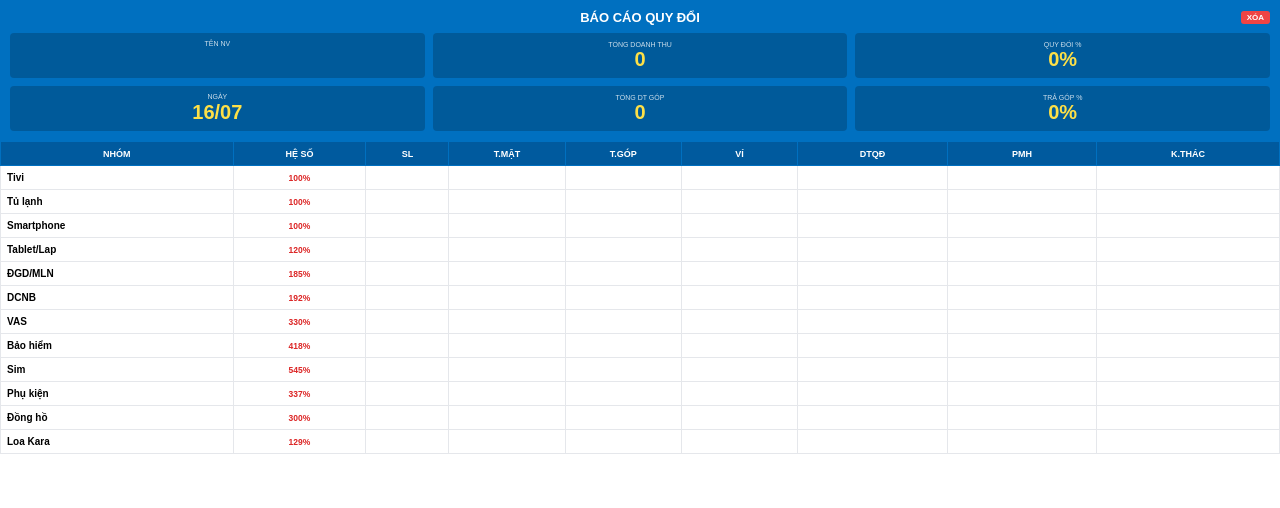
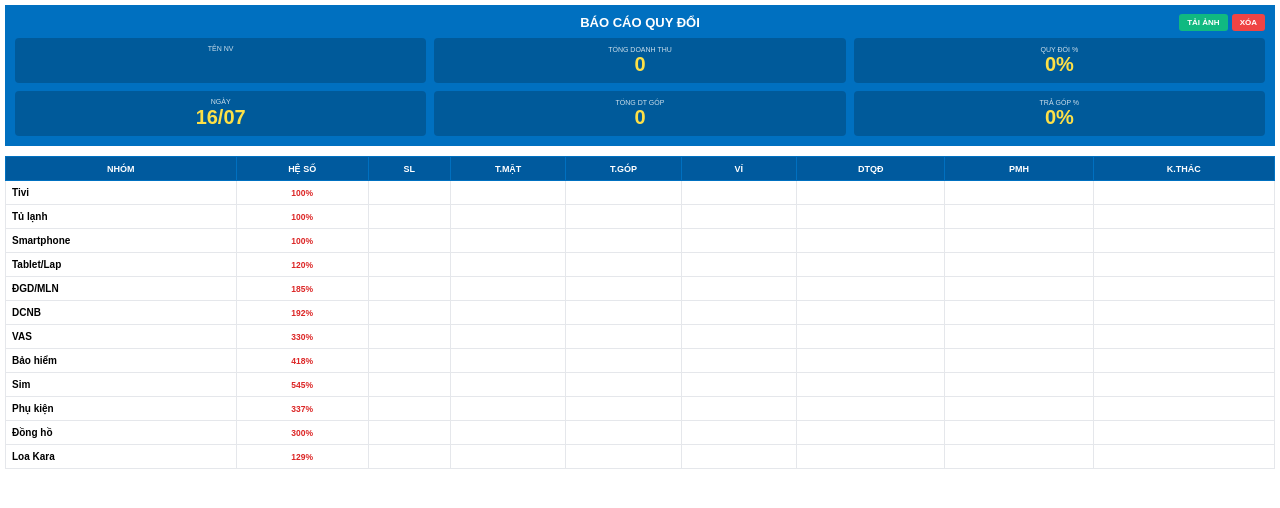
Before and after one commit to dmxbh5277/BCQ-, a plain HTML site: page index.html in a window 1280 px wide. Drawn offline with nearby package versions, Linux system fonts and the light colour scheme; a web font is replaced by a local one.

Commit message:
Update index.html

```diff
--- a/index.html
+++ b/index.html
@@ -4,24 +4,28 @@
     <meta charset="UTF-8">
     <meta name="viewport" content="width=device-width, initial-scale=1.0, minimum-scale=0.5, maximum-scale=3.0">
     <title>Báo Cáo Quy Đổi</title>
+    <script src="https://cdnjs.cloudflare.com/ajax/libs/html2canvas/1.4.1/html2canvas.min.js"></script>
     <style>
         @import url('https://fonts.googleapis.com/css2?family=Google+Sans:wght@400;500;700&display=swap');
         * { box-sizing: border-box; }
         body { font-family: 'Google Sans', sans-serif; margin: 0; background: #f3f4f6; touch-action: manipulation; }
-        .container { min-width: 400px; min-height: 100vh; display: flex; flex-direction: column; background: white; }
+        .container { min-width: 400px; min-height: 100vh; display: flex; flex-direction: column; background: white; padding: 5px; }
 
         .header { background: #0070c0; color: white; padding: 10px; display: flex; flex-direction: column; gap: 8px; }
         .header-top { display: flex; gap: 8px; align-items: center; position: relative; }
-        .btn-reset-top { position: absolute; right: 0; background: #ef4444; color: white; border: none; padding: 2px 6px; font-size: 8px; border-radius: 3px; font-weight: bold; text-transform: uppercase; cursor: pointer; }
 
-        /* Bố cục Grid 3x2 mới */
+        .btn-action { border: none; padding: 4px 8px; font-size: 8px; border-radius: 3px; font-weight: bold; text-transform: uppercase; cursor: pointer; color: white; }
+        .btn-capture { background: #10b981; }
+        .btn-reset-top { background: #ef4444; }
+        .btn-group { display: flex; gap: 4px; position: absolute; right: 0; }
+
         .grid-header { display: grid; grid-template-columns: repeat(3, 1fr); gap: 8px; }
         .input-box { background: rgba(0,0,0,0.2); border-radius: 4px; padding: 4px; height: 45px; display: flex; flex-direction: column; justify-content: center; }
         .label { font-size: 7px; opacity: 0.8; text-transform: uppercase; text-align: center; }
         .input-val { background: none; border: none; color: #fde047; font-weight: bold; text-align: center; font-size: 20px; width: 100%; outline: none; }
         .stat-val { font-size: 20px; font-weight: bold; color: #fde047; text-align: center; }
 
-        .table-wrap { flex: 1; overflow-x: auto; background: white; }
+        .table-wrap { flex: 1; overflow-x: auto; background: white; margin-top: 10px; }
         table { width: 100%; border-collapse: collapse; table-layout: fixed; border: 1px solid #e5e7eb; }
         thead { background: #005a9e; color: white; }
         th { font-size: 9px; font-weight: 700; border: 1px solid #0070c0; padding: 4px 2px; text-transform: uppercase; }
@@ -36,17 +40,19 @@
 </head>
 <body>
 
-<div class="container">
+<div class="container" id="capture-area">
     <div class="header">
         <div class="header-top">
             <div style="flex: 1; text-align: center; font-weight: bold; font-size: 13px;">BÁO CÁO QUY ĐỔI</div>
-            <button onclick="resetData()" class="btn-reset-top">Xóa</button>
+            <div class="btn-group">
+                <button onclick="downloadReport()" class="btn-action btn-capture">Tải Ảnh</button>
+                <button onclick="resetData()" class="btn-action btn-reset-top">Xóa</button>
+            </div>
         </div>
         <div class="grid-header">
             <div class="input-box"><div class="label">Tên NV</div><input type="text" id="nv-name" class="input-val" oninput="saveData()"></div>
             <div class="input-box"><div class="label">Tổng Doanh Thu</div><div id="total-rev" class="stat-val">0</div></div>
             <div class="input-box"><div class="label">Quy đổi %</div><div id="h1" class="stat-val">0%</div></div>
-
             <div class="input-box"><div class="label">Ngày</div><input type="text" id="date-display" class="input-val" oninput="saveData()"></div>
             <div class="input-box"><div class="label">Tổng DT Góp</div><div id="tg-rev" class="stat-val">0</div></div>
             <div class="input-box"><div class="label">Trả Góp %</div><div id="i1" class="stat-val">0%</div></div>
@@ -74,6 +80,7 @@
 </div>
 
 <script>
+    // ... (Giữ nguyên phần config và khởi tạo hàng như cũ)
     const config = [
         { n: 'Tivi', hs: 1.0 }, { n: 'Tủ lạnh', hs: 1.0 }, { n: 'Smartphone', hs: 1.0 },
         { n: 'Tablet/Lap', hs: 1.2 }, { n: 'ĐGD/MLN', hs: 1.85 }, { n: 'DCNB', hs: 1.92 },
@@ -96,9 +103,28 @@
         tbody.appendChild(row);
     });
 
+    // Hàm Tải Ảnh
+    function downloadReport() {
+        const btnGroup = document.querySelector('.btn-group');
+        btnGroup.style.display = 'none'; // Ẩn nút trước khi chụp
+
+        html2canvas(document.getElementById('capture-area'), {
+            scale: 2, // Tăng độ nét của ảnh
+            logging: false,
+            useCORS: true
+        }).then(canvas => {
+            const link = document.createElement('a');
+            const date = document.getElementById('date-display').value || 'baocao';
+            link.download = `BaoCao_${date.replace(/\//g, '-')}.png`;
+            link.href = canvas.toDataURL("image/png");
+            link.click();
+            btnGroup.style.display = 'flex'; // Hiện lại nút sau khi xong
+        });
+    }
+
+    // ... (Giữ nguyên các hàm format, calc, saveData, resetData như cũ)
     function format(e) { e.value = e.value.replace(/\D/g, "").replace(/\B(?=(\d{3})+(?!\d))/g, "."); }
     function getV(id) { return parseFloat(document.getElementById(id).value.replace(/\./g, "")) || 0; }
-
     function calc() {
         let sDF = 0, sEF = 0, sG = 0, sTotal = 0, sTG = 0;
         config.forEach((item, i) => {
@@ -116,13 +142,11 @@
         document.getElementById('total-rev').innerText = sTotal.toLocaleString('vi-VN');
         document.getElementById('tg-rev').innerText = sTG.toLocaleString('vi-VN');
     }
-
     function saveData() {
         const data = {};
         document.querySelectorAll('input').forEach(input => { data[input.id] = input.value; });
         localStorage.setItem('reportData', JSON.stringify(data));
     }
-
     window.onload = function() {
         const saved = localStorage.getItem('reportData');
         if (saved) {
@@ -134,11 +158,12 @@
             document.getElementById('date-display').value = `${String(now.getDate()).padStart(2, '0')}/${String(now.getMonth() + 1).padStart(2, '0')}`;
         }
     };
-
     function resetData() {
-        document.querySelectorAll('.data-input').forEach(i => i.value = '');
-        localStorage.removeItem('reportData');
-        calc();
+        if(confirm("Bạn có chắc muốn xóa tất cả dữ liệu?")) {
+            document.querySelectorAll('.data-input').forEach(i => i.value = '');
+            localStorage.removeItem('reportData');
+            calc();
+        }
     }
 </script>
 </body>
```
